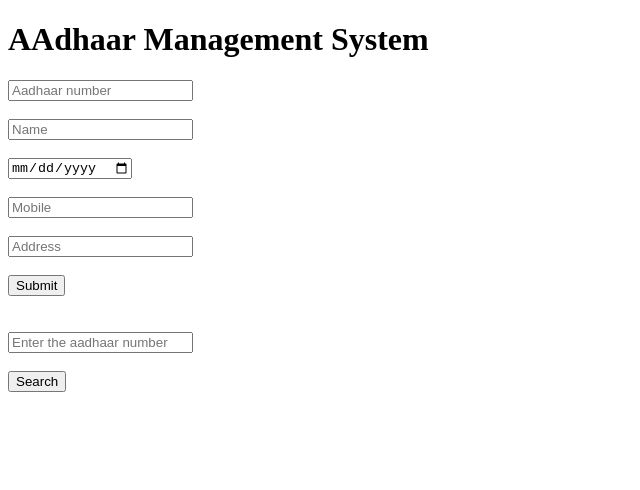
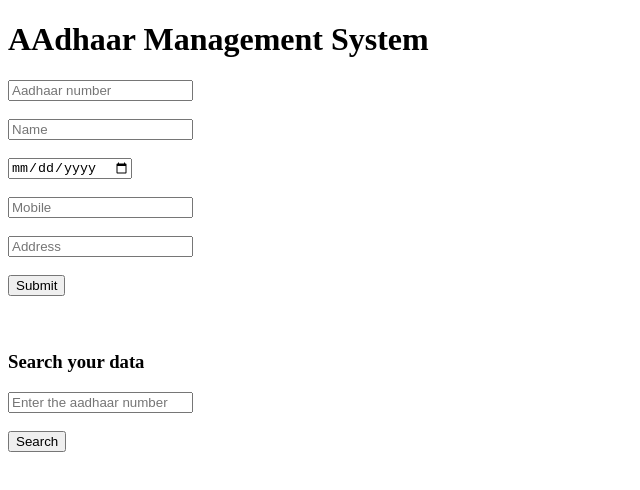
Before and after one commit to Rpv29/Aadhar-Frontend, a React (Vite) app: page / in a window 1280 px wide. Shown: the top 490 px of the page, without its empty margins (0-640 px from the left). Built offline with nearby package versions, Linux system fonts and the light colour scheme; no server answers.

Commit message:
Fix frontend Aadhaar search

```diff
--- a/src/Getdetails.jsx
+++ b/src/Getdetails.jsx
@@ -29,6 +29,8 @@ const Getdetails = () => {
 
   return (
     <div>
+
+        <h3>Search your data</h3>
         <input type='text' placeholder='Enter the aadhaar number' value={number} onInput={(e) => setNumber(e.target.value)}></input>
         <br /><br />
         <button onClick={fetcDetails}> Search </button>
@@ -38,7 +40,7 @@ const Getdetails = () => {
         {data && (
             <div>
                 <p>Name: {data.name}</p>
-                <p>DOB: {data.dob}</p>
+                <p>DOB: {data.dateofbirth}</p>
             </div>
         )}
     </div>
```
